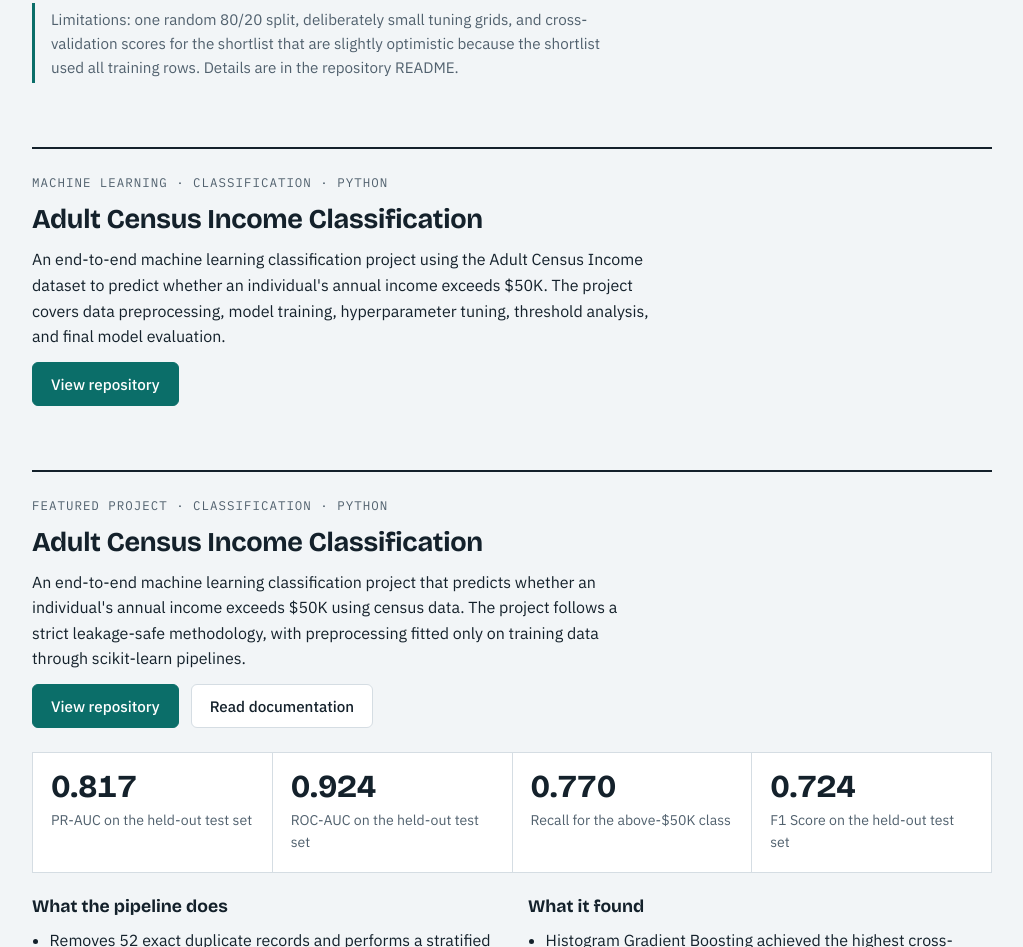
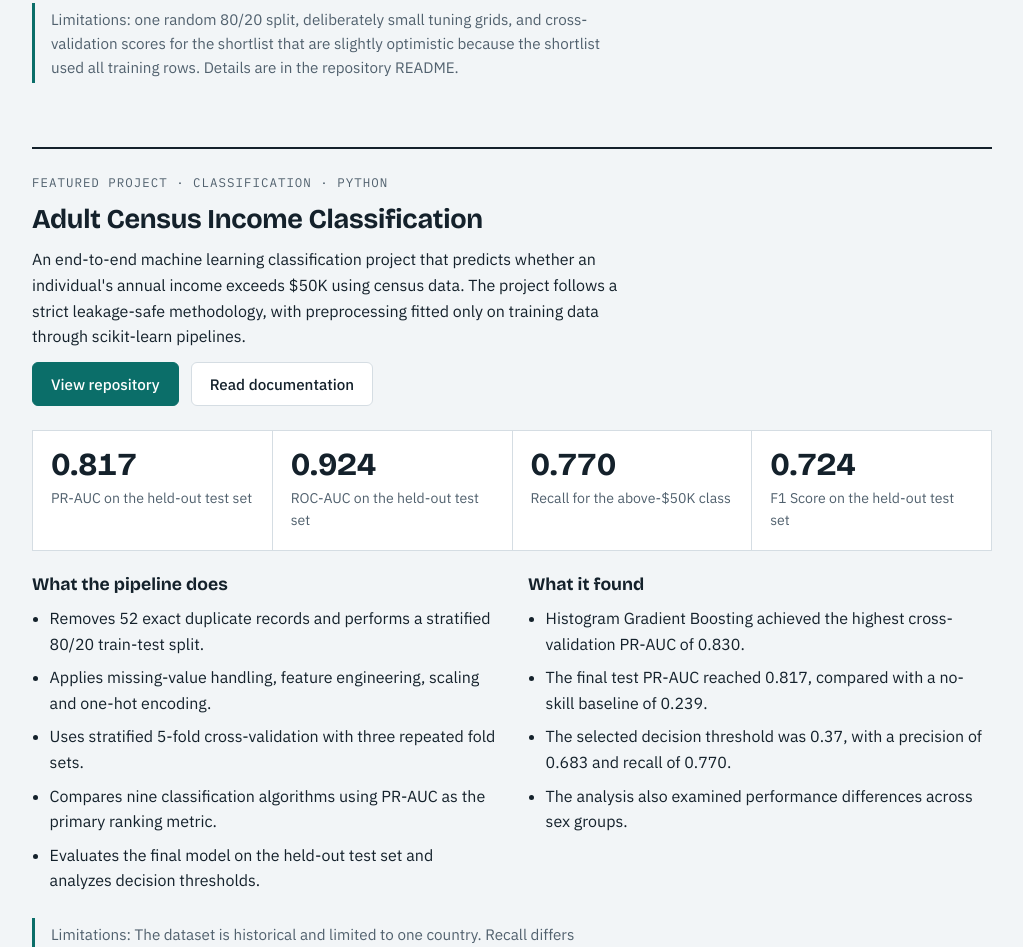
Before and after one commit to danafarahid954-ai/danafarahid954-ai.github.io, a plain HTML site: page index.html in a window 1280 px wide. Shown: the part 2607-3554 px from the top of the page, without its empty margins (128-1151 px from the left). Drawn offline with nearby package versions, Linux system fonts and the light colour scheme.

Commit message:
Update index.html

```diff
--- a/index.html
+++ b/index.html
@@ -126,38 +126,7 @@ figcaption{font-size:.88rem;color:var(--muted);max-width:75ch}
   <p class="note">Limitations: one random 80/20 split, deliberately small tuning grids, and cross-validation scores for the shortlist that are slightly optimistic because the shortlist used all training rows. Details are in the repository README.</p>
 </section>
 
-<section class="project" aria-labelledby="p2">
 
-  <div class="head">
-
-    <span class="label">
-      Machine Learning · Classification · Python
-    </span>
-
-    <h2 id="p2">
-      Adult Census Income Classification
-    </h2>
-
-    <p>
-      An end-to-end machine learning classification
-      project using the Adult Census Income dataset
-      to predict whether an individual's annual income
-      exceeds $50K. The project covers data preprocessing,
-      model training, hyperparameter tuning, threshold
-      analysis, and final model evaluation.
-    </p>
-
-    <div class="links">
-      <a class="btn primary"
-         href="https://github.com/danafarahid954-ai/Classification_Model"
-         target="_blank">
-        View repository
-      </a>
-    </div>
-
-  </div>
-
-</section>
 
 <!-- Adult Census Income Classification Project -->
 <section class="project" aria-labelledby="p2">
```
